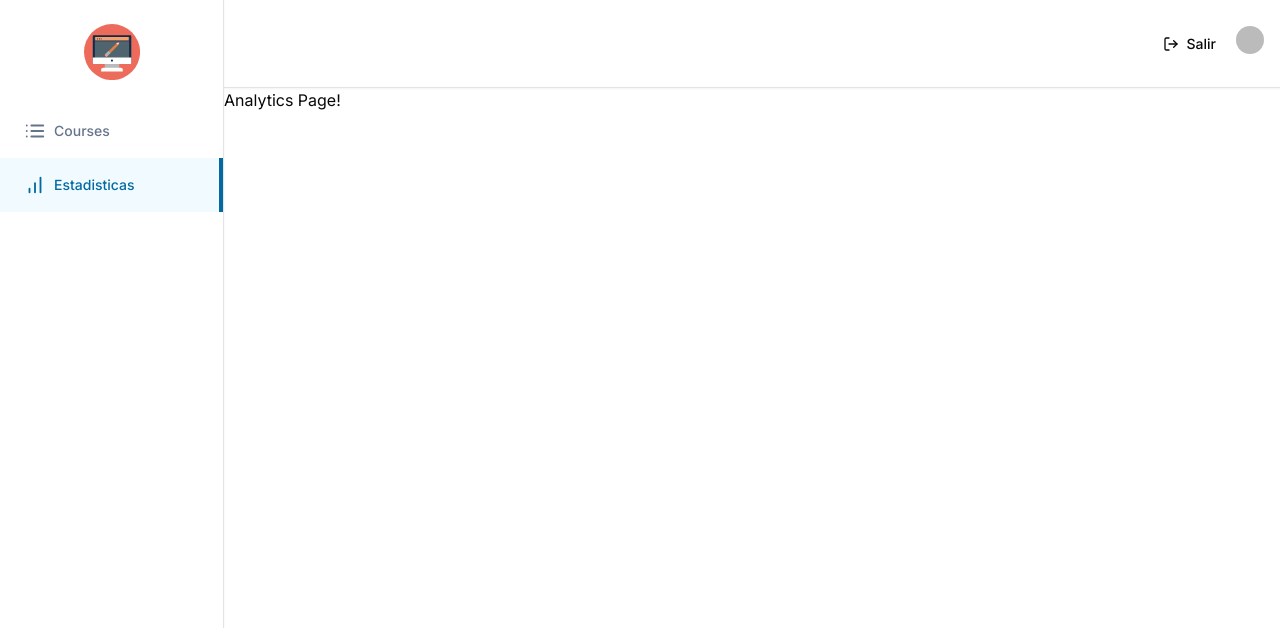
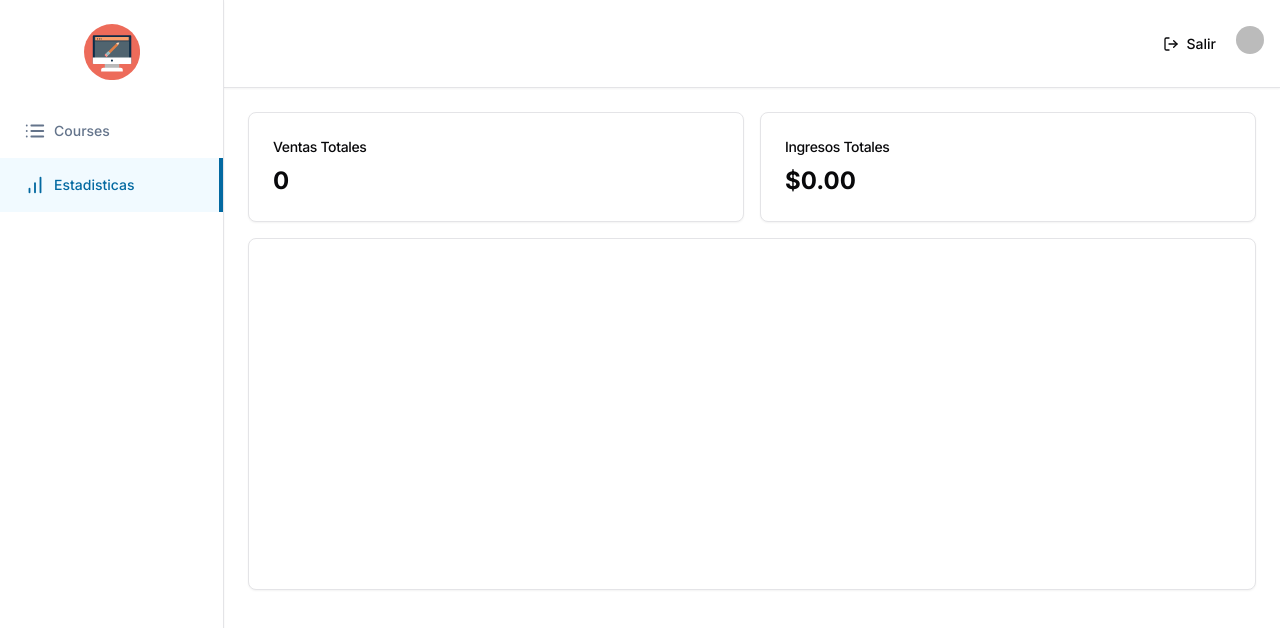
Before and after one commit to Mertein/lms-system, a Next.js app: page /teacher/analytics in a window 1280 px wide. Shown: the top 628 px of the page. Built offline with nearby package versions, Linux system fonts and the light colour scheme; no server answers; the database is empty; sample sign-in values are in the browser's storage; some icons are missing.

Commit message:
25: Teacher Analytics Dashboard

```diff
--- /dev/null
+++ b/actions/get-analytics.ts
@@ -0,0 +1,56 @@
+import db from "@/lib/db";
+import { Course, Purchase } from "@prisma/client";
+
+
+type PurchaseWithCourse = Purchase & {
+  course: Course ;
+};
+
+const groupByCourse = (purchases: PurchaseWithCourse[]) => {
+  const grouped: { [courseTitle: string ] : number} = {};
+
+  purchases.forEach((purchase) => {
+    const courseTitle = purchase.course.title;
+    if(!grouped[courseTitle]) {
+      grouped[courseTitle] = 0;
+    };
+    grouped[courseTitle] += purchase.course.price!;
+  });
+  return grouped;
+}
+
+export const getAnalytics = async (userId: string) => {
+  try {
+    const purchases = await db.purchase.findMany({
+      where: {
+        course: {
+          userId: userId,
+        },
+      },
+      include: {
+        course: true,
+      }
+    });
+
+    const groupEarnings = groupByCourse(purchases);
+    const data = Object.entries(groupEarnings).map(([courseTitle, total]) => ({
+      name: courseTitle,
+      total: total,
+    }));
+
+    const totalRevenue = data.reduce((acc, { total }) => acc + total, 0);
+    const totalSales = purchases.length;
+    return {
+      data,
+      totalRevenue,
+      totalSales,
+    };
+  } catch (error) {
+    console.log("[GET_ANALYTICS]", error);
+    return {
+      data: [],
+      totalRevenue: 0,
+      totalSales: 0,
+    };
+  };
+}
--- /dev/null
+++ b/app/(dashboard)/(routes)/teacher/analytics/_componentes/chart.tsx
@@ -0,0 +1,37 @@
+"use client";
+
+import { Card } from "@/components/ui/card";
+import { Bar, BarChart, ResponsiveContainer, XAxis, YAxis } from "recharts";
+
+interface ChartProps {
+  data: {
+    name: string;
+    total: number;
+  }[];
+}
+
+export const Chart = ({ data }: ChartProps) => {
+  return (
+    <Card>
+      <ResponsiveContainer width="100%" height={350}>
+        <BarChart data={data}>
+          <XAxis
+            dataKey="name"
+            stroke="#888888"
+            fontSize={12}
+            tickLine={false}
+            axisLine={false}
+          />
+          <YAxis
+            stroke="#888888"
+            fontSize={12}
+            tickLine={false}
+            axisLine={false}
+            tickFormatter={(value) => `$${value}`}
+          />
+          <Bar dataKey="total" fill="#0369a1" radius={[4, 4, 0, 0]} />
+        </BarChart>
+      </ResponsiveContainer>
+    </Card>
+  );
+};
--- /dev/null
+++ b/app/(dashboard)/(routes)/teacher/analytics/_componentes/data-card.tsx
@@ -0,0 +1,23 @@
+import { Card, CardContent, CardHeader, CardTitle } from "@/components/ui/card";
+import { formatPrice } from "@/lib/format";
+
+interface DataCardProps {
+  value: number;
+  label: string;
+  shouldFormat?: boolean;
+}
+
+export const DataCard = ({ value, label, shouldFormat }: DataCardProps) => {
+  return (
+    <Card>
+      <CardHeader className="flex flex-row items-center justify-between space-y-0 pb-2">
+        <CardTitle className="text-sm font-medium">{label}</CardTitle>
+      </CardHeader>
+      <CardContent>
+        <div className="text-2xl font-bold">
+          {shouldFormat ? formatPrice(value) : value}
+        </div>
+      </CardContent>
+    </Card>
+  );
+};
--- a/app/(dashboard)/(routes)/teacher/analytics/page.tsx
+++ b/app/(dashboard)/(routes)/teacher/analytics/page.tsx
@@ -1,5 +1,28 @@
-const AnalyticsPage = () => {
-  return <div>Analytics Page!</div>;
+import { getAnalytics } from "@/actions/get-analytics";
+import { auth } from "@clerk/nextjs";
+import { redirect } from "next/navigation";
+import { DataCard } from "./_componentes/data-card";
+import { Chart } from "./_componentes/chart";
+
+const AnalyticsPage = async () => {
+  const { userId } = auth();
+  if (!userId) return redirect("/");
+
+  const { data, totalRevenue, totalSales } = await getAnalytics(userId);
+
+  return (
+    <div className="p-6">
+      <div className="grid grid-cols-1 md:grid-cols-2 gap-4 mb-4">
+        <DataCard value={totalSales} label={"Ventas Totales"} />
+        <DataCard
+          value={totalRevenue}
+          label={"Ingresos Totales"}
+          shouldFormat
+        />
+      </div>
+      <Chart data={data} />
+    </div>
+  );
 };
 
 export default AnalyticsPage;
--- /dev/null
+++ b/components/ui/card.tsx
@@ -0,0 +1,79 @@
+import * as React from "react"
+
+import { cn } from "@/lib/utils"
+
+const Card = React.forwardRef<
+  HTMLDivElement,
+  React.HTMLAttributes<HTMLDivElement>
+>(({ className, ...props }, ref) => (
+  <div
+    ref={ref}
+    className={cn(
+      "rounded-lg border bg-card text-card-foreground shadow-sm",
+      className
+    )}
+    {...props}
+  />
+))
+Card.displayName = "Card"
+
+const CardHeader = React.forwardRef<
+  HTMLDivElement,
+  React.HTMLAttributes<HTMLDivElement>
+>(({ className, ...props }, ref) => (
+  <div
+    ref={ref}
+    className={cn("flex flex-col space-y-1.5 p-6", className)}
+    {...props}
+  />
+))
+CardHeader.displayName = "CardHeader"
+
+const CardTitle = React.forwardRef<
+  HTMLParagraphElement,
+  React.HTMLAttributes<HTMLHeadingElement>
+>(({ className, ...props }, ref) => (
+  <h3
+    ref={ref}
+    className={cn(
+      "text-2xl font-semibold leading-none tracking-tight",
+      className
+    )}
+    {...props}
+  />
+))
+CardTitle.displayName = "CardTitle"
+
+const CardDescription = React.forwardRef<
+  HTMLParagraphElement,
+  React.HTMLAttributes<HTMLParagraphElement>
+>(({ className, ...props }, ref) => (
+  <p
+    ref={ref}
+    className={cn("text-sm text-muted-foreground", className)}
+    {...props}
+  />
+))
+CardDescription.displayName = "CardDescription"
+
+const CardContent = React.forwardRef<
+  HTMLDivElement,
+  React.HTMLAttributes<HTMLDivElement>
+>(({ className, ...props }, ref) => (
+  <div ref={ref} className={cn("p-6 pt-0", className)} {...props} />
+))
+CardContent.displayName = "CardContent"
+
+const CardFooter = React.forwardRef<
+  HTMLDivElement,
+  React.HTMLAttributes<HTMLDivElement>
+>(({ className, ...props }, ref) => (
+  <div
+    ref={ref}
+    className={cn("flex items-center p-6 pt-0", className)}
+    {...props}
+  />
+))
+CardFooter.displayName = "CardFooter"
+
+export { Card, CardHeader, CardFooter, CardTitle, CardDescription, CardContent }
--- a/package.json
+++ b/package.json
@@ -40,6 +40,7 @@
     "react-hook-form": "^7.51.1",
     "react-icons": "^5.0.1",
     "react-quill": "^2.0.0",
+    "recharts": "^2.12.5",
     "sonner": "^1.4.3",
     "stripe": "^15.1.0",
     "tailwind-merge": "^2.2.1",
```
Also changed, not shown: 1 other file (tests, documents, lock files or other folders).
